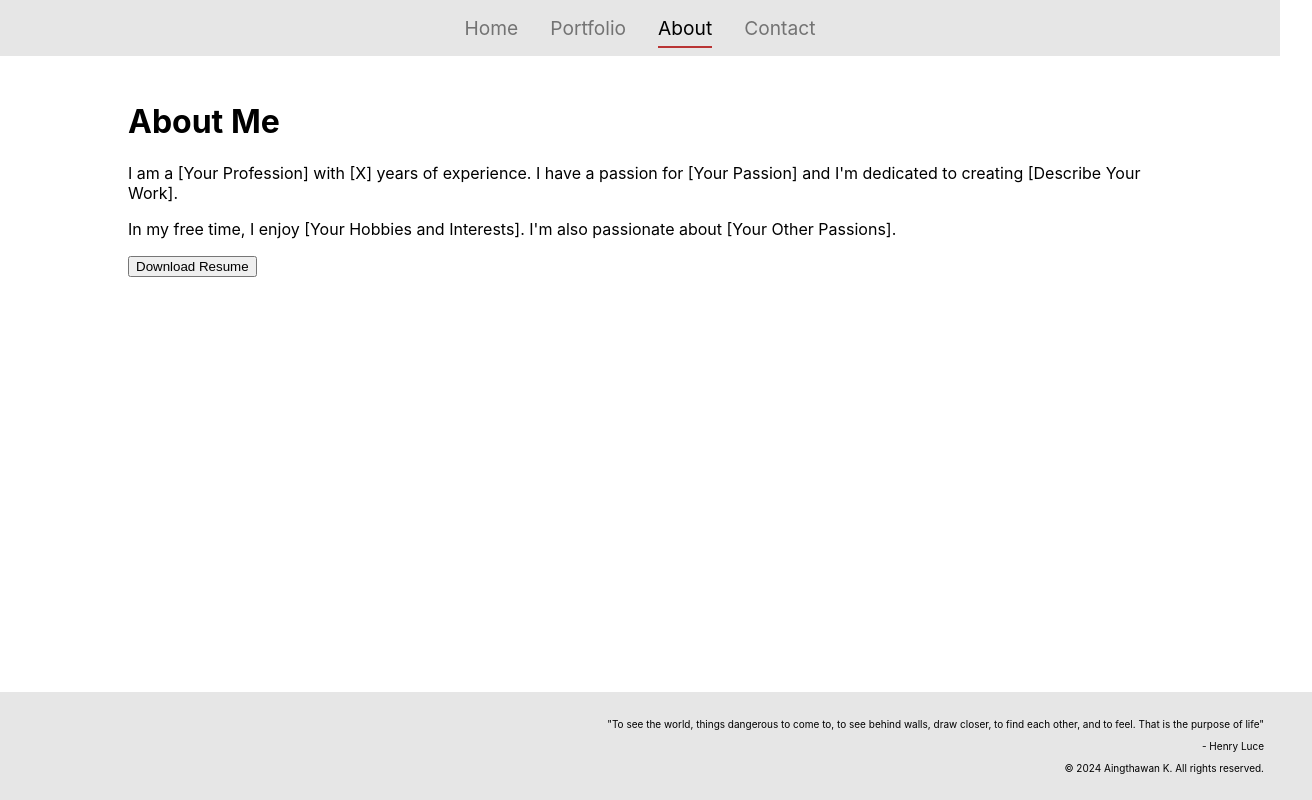
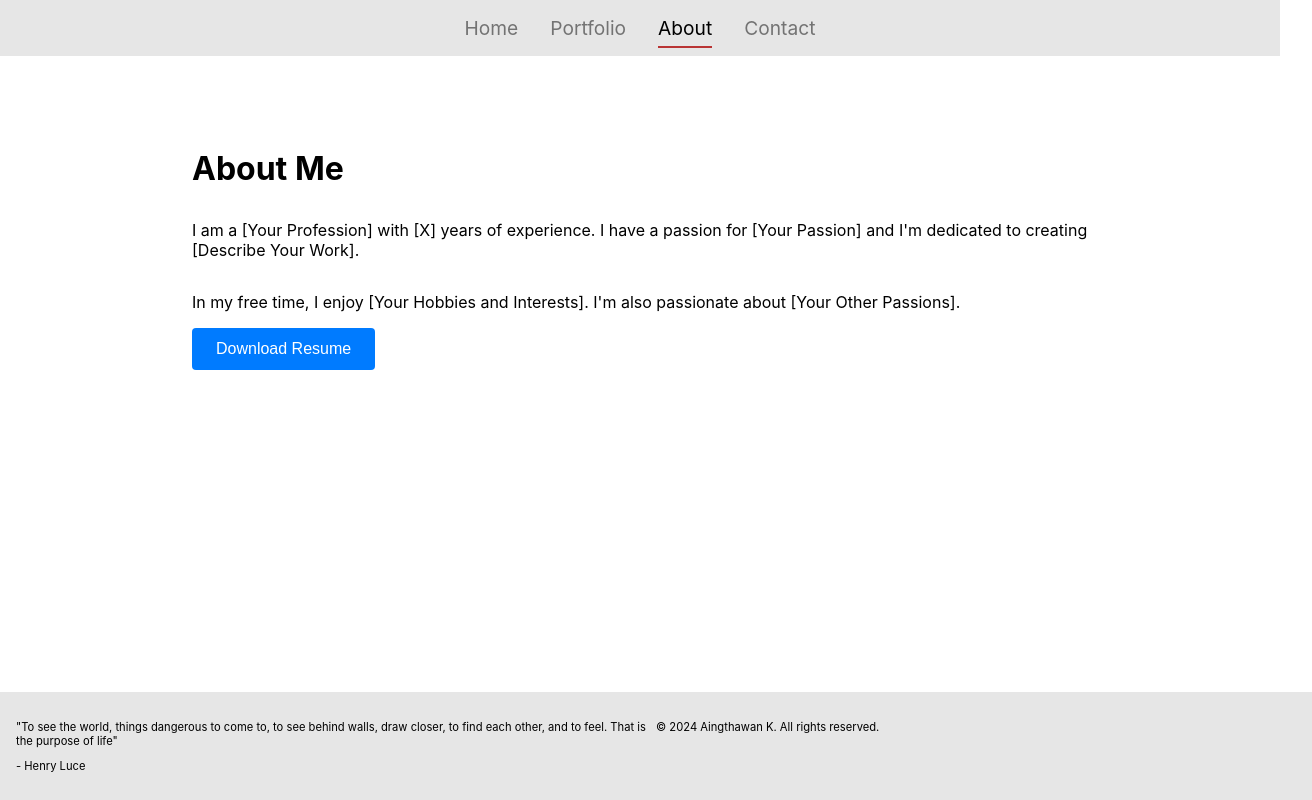
Before and after one commit to aingez/aingthawan, a React (Create React App) app: page /about in a window 1280 px wide. Shown: the whole page, 1312 px wide, since content can reach past the window. Built offline with nearby package versions, Linux system fonts and the light colour scheme.

Commit message:
update home page

```diff
--- a/src/App.css
+++ b/src/App.css
@@ -1,7 +1,7 @@
 .content {
-  margin-top: 8%;
+  /* margin-top: 8%;
   margin-left: 10%;
-  margin-right: 10%;
+  margin-right: 10%; */
 }
 
 html, body, #root {
--- a/src/Navbar.css
+++ b/src/Navbar.css
@@ -22,7 +22,6 @@
 .nav-link.active {
   /* font-weight: bold; */
   color: #000000;
-  transition: all 1s ease;
 }
 /* underline settings */
 .nav-link.active::after {
--- a/src/components/About.js
+++ b/src/components/About.js
@@ -1,19 +1,52 @@
 import React from 'react';
+import styled from 'styled-components';
+
+const Container = styled.div`
+  display: flex;
+  flex-direction: column;
+  justify-content: flex-start;
+  align-items: flex-start;
+  padding: 10% 15%;
+`;
+
+const Title = styled.h1`
+  font-size: 2rem;
+  font-weight: bold;
+  margin-bottom: 1rem;
+`;
+
+const Description = styled.p`
+  font-size: 1rem;
+  margin-bottom: 1rem;
+`;
+
+const Button = styled.button`
+  background-color: #007bff;
+  color: #fff;
+  border: none;
+  border-radius: 0.25rem;
+  padding: 0.75rem 1.5rem;
+  font-size: 1rem;
+  cursor: pointer;
+  transition: background-color 0.3s ease;
+
+  &:hover {
+    background-color: #0056b3;
+  }
+`;
 
 const About = () => {
   return (
-    <div>
-      <h1>About Me</h1>
-      <p>
-        I am a [Your Profession] with [X] years of experience. I have a passion
-        for [Your Passion] and I'm dedicated to creating [Describe Your Work].
-      </p>
-      <p>
-        In my free time, I enjoy [Your Hobbies and Interests]. I'm also
-        passionate about [Your Other Passions].
-      </p>
-      <button>Download Resume</button>
-    </div>
+    <Container>
+      <Title>About Me</Title>
+      <Description>
+        I am a [Your Profession] with [X] years of experience. I have a passion for [Your Passion] and I'm dedicated to creating [Describe Your Work].
+      </Description>
+      <Description>
+        In my free time, I enjoy [Your Hobbies and Interests]. I'm also passionate about [Your Other Passions].
+      </Description>
+      <Button>Download Resume</Button>
+    </Container>
   );
 };
 
--- a/src/components/Contact.js
+++ b/src/components/Contact.js
@@ -8,6 +8,7 @@ import styled from 'styled-components';
 import profilePic from '../my_picture/contact_page_2.JPG';
 
 const Container = styled.div`
+  padding: 8% 15%;
   display: flex;
   justify-content: space-between;
   align-items: flex-start;
@@ -48,9 +49,17 @@ const ContactItem = styled.div`
   &:hover {
     color: #004d8c;
   }
-  `;
+`;
 
-  const ContactList = styled.div`
+const StyledLink = styled(Link)`
+  color: inherit;
+  text-decoration: none;
+  &:hover {
+    color: #004d8c;
+  }
+`;
+
+const ContactList = styled.div`
   margin-top: 0rem;
 `;
 
@@ -137,12 +146,12 @@ const Contact = () => {
     setMessage('');
   };
 
-const contact_list = [
-  { id: 1, title: <MdEmail />, description: <a href="mailto:aingthawan@gmail.com">AINGTHAWAN@GMAIL.COM</a> },
-  { id: 2, title: <FaSquareGithub />, description: <Link to="https://github.com/aingthawan" target="_blank" rel="noopener noreferrer">AINGTHAWAN K.</Link> },
-  { id: 3, title: <FaLinkedin />, description: <a href="https://www.linkedin.com/in/aingthawan-k-8b3b24245/" target="_blank" rel="noopener noreferrer">AINGTHAWAN K.</a> },
-  { id: 4, title: <SiThingiverse />, description: <Link to="https://www.thingiverse.com/aing1970/designs" target="_blank" rel="noopener noreferrer">AING1970</Link> },
-];
+  const contact_list = [
+    { id: 1, title: <MdEmail />, description: <a>AINGTHAWAN@GMAIL.COM</a> },
+    { id: 2, title: <FaSquareGithub />, description: <StyledLink to="https://github.com/aingthawan" target="_blank" rel="noopener noreferrer">AINGTHAWAN K.</StyledLink> },
+    { id: 2, title: <FaLinkedin />, description: <StyledLink to="https://www.linkedin.com/in/aingthawan-k-8b3b24245/" target="_blank" rel="noopener noreferrer">AINGTHAWAN K.</StyledLink> },
+    { id: 4, title: <SiThingiverse />, description: <StyledLink to="https://www.thingiverse.com/aing1970/designs" target="_blank" rel="noopener noreferrer">AING1970</StyledLink> },
+  ];
 
   return (
     <Container>
@@ -151,7 +160,7 @@ const contact_list = [
         <ContactList>
           {contact_list.map((contact) => (
             <ContactItem key={contact.id}>
-              {contact.title} : {contact.description}
+              {contact.title}{contact.description}
             </ContactItem>
           ))}
         </ContactList>
--- a/src/components/Footer.js
+++ b/src/components/Footer.js
@@ -4,34 +4,32 @@ import styled from 'styled-components';
 const FooterContainer = styled.footer`
   background-color: #3333331f;
   color: #000;
+  font-size: 0.7rem;
   padding: 1rem;
   display: flex;
   justify-content: space-between;
-  position: absolute;
+  position: fixed;
   bottom: 0;
+  left: 0;
   width: 100%;
 `;
 
-const LeftText = styled.div`
-  text-align: left;
+const FooterText = styled.div`
+  flex: 1;
+  text-align: left; /* Adjust alignment as needed */
 `;
 
-const RightText = styled.div`
-  text-align: right;
-  padding-right: 2rem;
-  font-size: 10px;
-`;
 
 const Footer = () => {
   return (
     <FooterContainer>
-      <LeftText>
-      </LeftText>
-      <RightText>
+      <FooterText>
         <p>"To see the world, things dangerous to come to, to see behind walls, draw closer, to find each other, and to feel. That is the purpose of life"</p>
         <p>- Henry Luce</p>
+      </FooterText>
+      <FooterText>
         <p>&copy; 2024 Aingthawan K. All rights reserved.</p>
-      </RightText>
+      </FooterText>
     </FooterContainer>
   );
 };
--- a/src/components/Home.js
+++ b/src/components/Home.js
@@ -1,15 +1,66 @@
-import React from 'react';
+import React, { useState, useEffect } from 'react';
+import styled from 'styled-components';
+
+const Container = styled.div`
+  display: flex;
+  flex-direction: column;
+  justify-content: flex-start;
+  align-items: flex-start;
+  padding: 15% 15%;
+`;
+
+const Title = styled.h1`
+  font-size: 5rem;
+  font-weight: bold;
+  margin-bottom: 0rem;
+  overflow: hidden;
+  border-right: 0.15em solid orange;
+  // white-space: nowrap;
+`;
+
+const Description = styled.p`
+  font-size: 1rem;
+`;
+
+const Button = styled.button`
+  font-size: 1rem;
+  padding: 0.5rem 1rem;
+  background-color: #d66122;
+  color: #fff;
+  border: none;
+  border-radius: 40px;
+  cursor: pointer;
+  transition: all 1s ease;
+  &:hover {
+    background-color: #000;
+  }
+`;
 
 const Home = () => {
+  const [title, setTitle] = useState('');
+
+  useEffect(() => {
+    const titleText = 'Aingthawan Khruakhlai';
+    let index = 0;
+    const interval = setInterval(() => {
+      setTitle(titleText.slice(0, index));
+      index++;
+      if (index > titleText.length) {
+        clearInterval(interval);
+      }
+    }, 90);
+
+    return () => clearInterval(interval);
+  }, []);
+
   return (
-    <div>
-      <h1>Aingthawan Khruakhlai</h1>
-      <p>
-        Hi, my name is [Your Name] and I'm a [Your Profession]. This is my
-        personal portfolio website where you can learn more about me and my work.
-      </p>
-      <button>View My Work</button>
-    </div>
+    <Container>
+      <Title>{title}</Title>
+      {/* <SubTitle>อิงธวัล เครือคล้าย</SubTitle> */}
+      {/* <Description>อิงธวัล เครือคล้าย</Description> */}
+      <Description>Hi, Welcome to my personal website, Hope you can learn more about me and my work.</Description>
+      <Button>View My Work</Button>
+    </Container>
   );
 };
 
```
